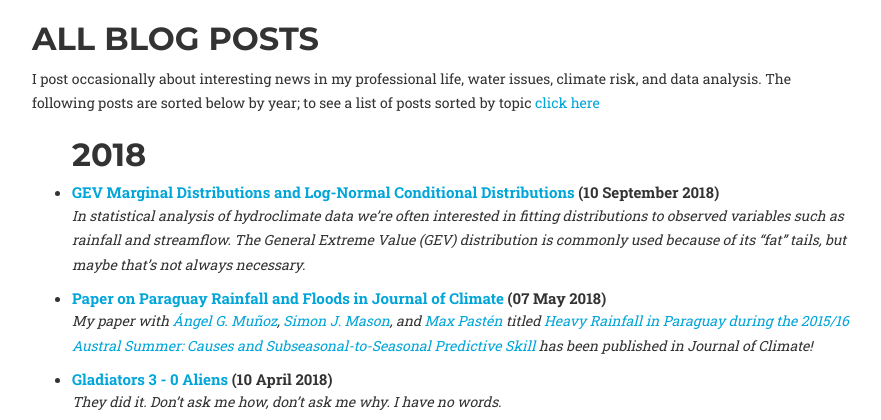
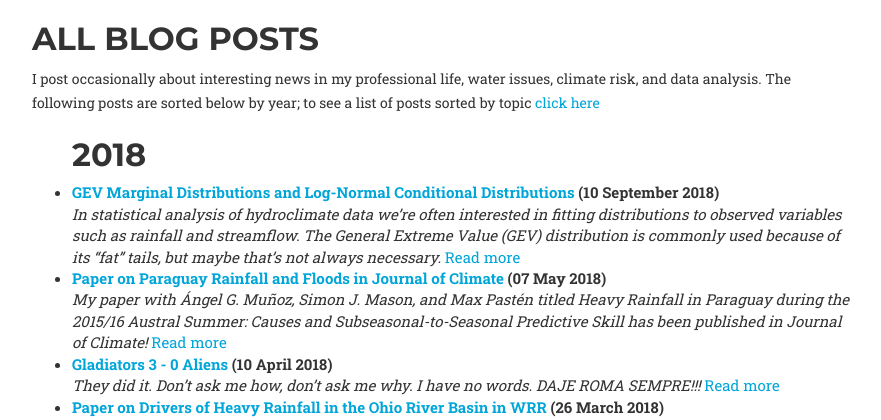
Before and after one commit to jdossgollin/blog, a Jekyll site: the page built from blog_list_chronological.md, in a window 1280 px wide and 1400 px high. Shown: the part 150-570 px from the top of the window, without its empty margins (111-992 px from the left). Built offline with Jekyll 4.4.1, drawn with Linux system fonts in a browser that asks for light colours; nearby versions of some CDN libraries; some web fonts are replaced; library files that are not in the unit come from our copies; comment, search, counter and statistics services are not loaded; some of the changed text lies outside the part shown.

Commit message:
add a read more link and strip HTML from posts

```diff
--- a/blog_list.md
+++ b/blog_list.md
@@ -29,8 +29,9 @@ The following posts are sorted below by category; to see a list of posts sorted
                             </strong>
                             <br/>
                             <i>
-                                {{ post.excerpt }}
+                                {{ post.excerpt | strip_html }}
                             </i>
+                            <a href="{{ post.url }}">Read more</a>
                         </li>
                     {% endif %}
                 {% endfor %}
--- a/blog_list_chronological.md
+++ b/blog_list_chronological.md
@@ -22,8 +22,9 @@ The following posts are sorted below by year; to see a list of posts sorted by t
             </strong>
             <br/>
             <i>
-                {{ post.excerpt }}
+                {{ post.excerpt | strip_html }}
             </i>
+            <a href="{{ post.url }}">Read more</a>
         </li>
     {% endfor %}
 </ul>
```
Also changed, not shown: _includes/blog_body.html (+10 -6 lines).
